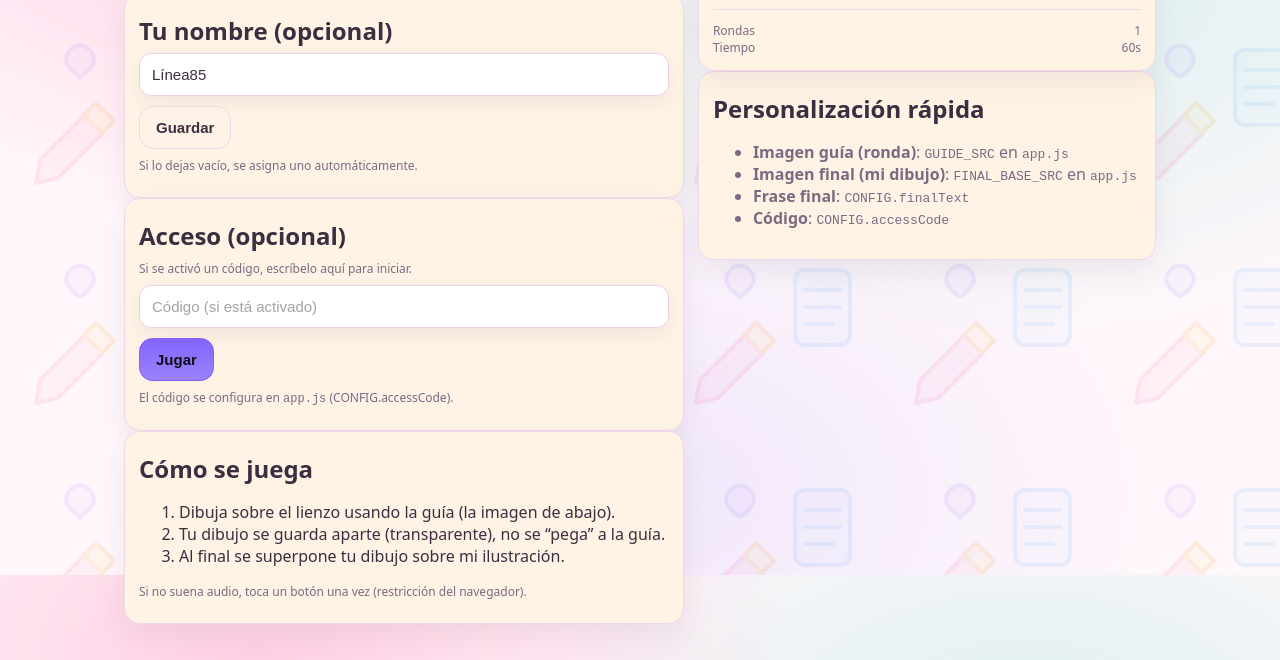
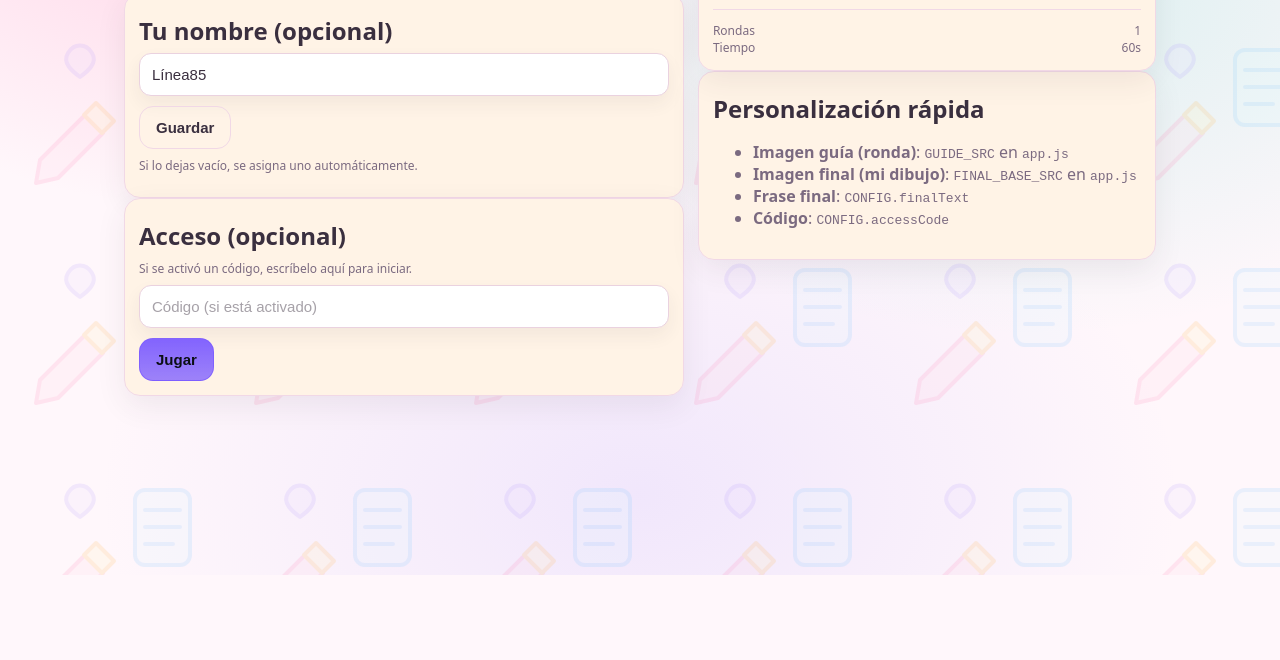
Before and after one commit to juacoco/dibujaton-de-historias, a plain HTML site: page index.html in a window 1280 px wide. Shown: the part 225-885 px from the top of the page. After the commit the page ends 800 px from the top, so only its background shows below. Drawn offline with Linux system fonts and the light colour scheme.

Commit message:
Update index.html

```diff
--- a/index.html
+++ b/index.html
@@ -44,18 +44,10 @@
               <input id="codeInput" class="input" maxlength="24" placeholder="Código (si está activado)" />
               <button id="btnStart" class="primary" type="button">Jugar</button>
             </div>
-            <p class="tiny muted">El código se configura en <code>app.js</code> (CONFIG.accessCode).</p>
+
           </div>
 
-          <div class="card">
-            <h2>Cómo se juega</h2>
-            <ol>
-              <li>Dibuja sobre el lienzo usando la guía (la imagen de abajo).</li>
-              <li>Tu dibujo se guarda aparte (transparente), no se “pega” a la guía.</li>
-              <li>Al final se superpone tu dibujo sobre mi ilustración.</li>
-            </ol>
-            <p class="tiny muted">Si no suena audio, toca un botón una vez (restricción del navegador).</p>
-          </div>
+
         </div>
 
         <div>
@@ -158,12 +150,7 @@
           </div>
         </div>
 
-        <div class="banner">
-          <div class="bannerInner">
-            <div class="bannerBig">FINAL</div>
-            <div class="bannerSmall muted">Tu dibujo aparecerá sobre mi ilustración</div>
-          </div>
-        </div>
+
 
         <div class="storyGrid" id="storyGrid"></div>
 
```
